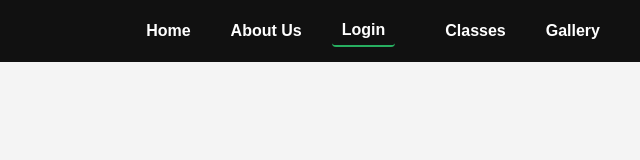
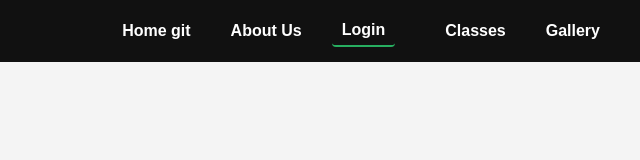
Before and after one commit to VishalSarathe/replicfit, a plain HTML site: page index.html in a window 1280 px wide. Shown: the full height of the page, 640-1280 px from the left. Drawn offline with Linux system fonts and the light colour scheme.

Commit message:
first checked in

```diff
--- a/index.html
+++ b/index.html
@@ -120,7 +120,7 @@ header nav a.active{
 <header>
   <div class="logo">Replicfit</div>
   <nav>
-    <a href="./index.html">Home</a>
+    <a href="./index.html">Home git</a>
 	<a href="./about-us.html">About Us</a>
     <a href="#"  onclick="openAuth()" class="active">Login</a>
     <span id="status"></span>
```
